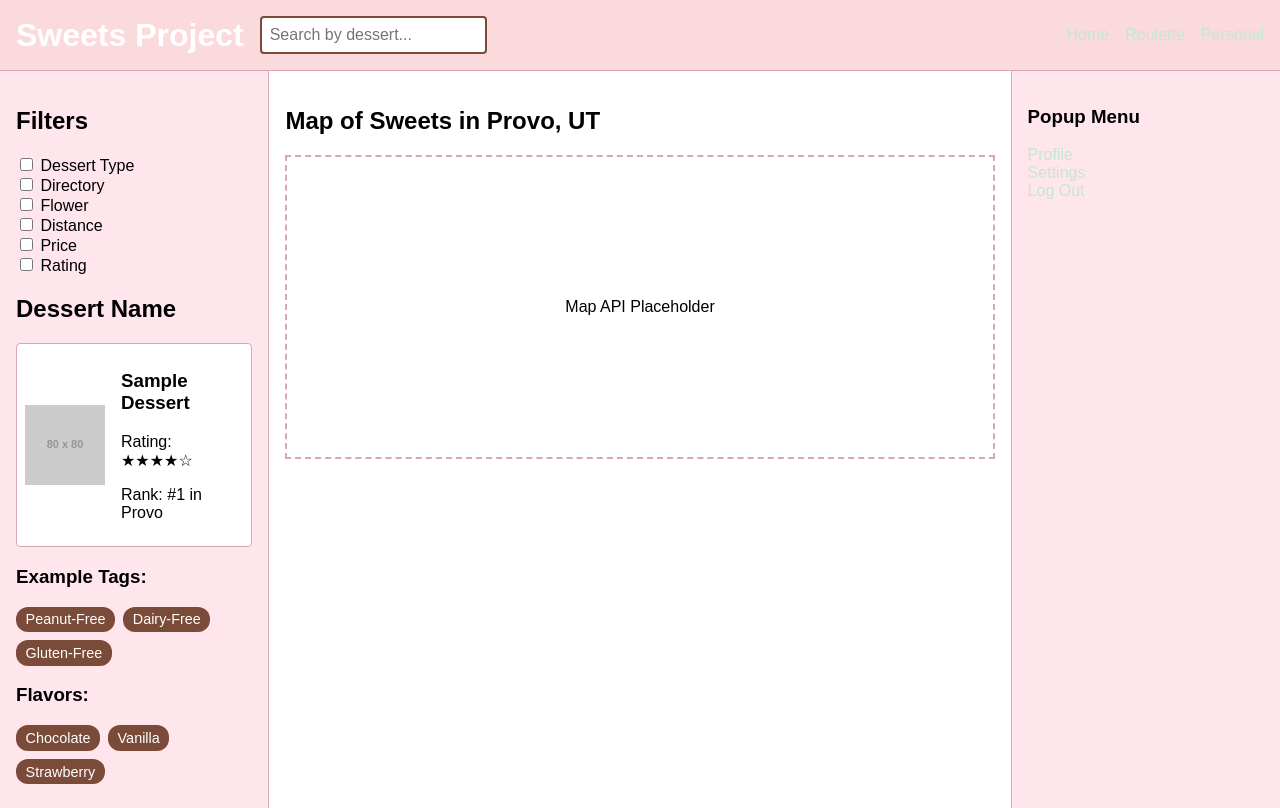
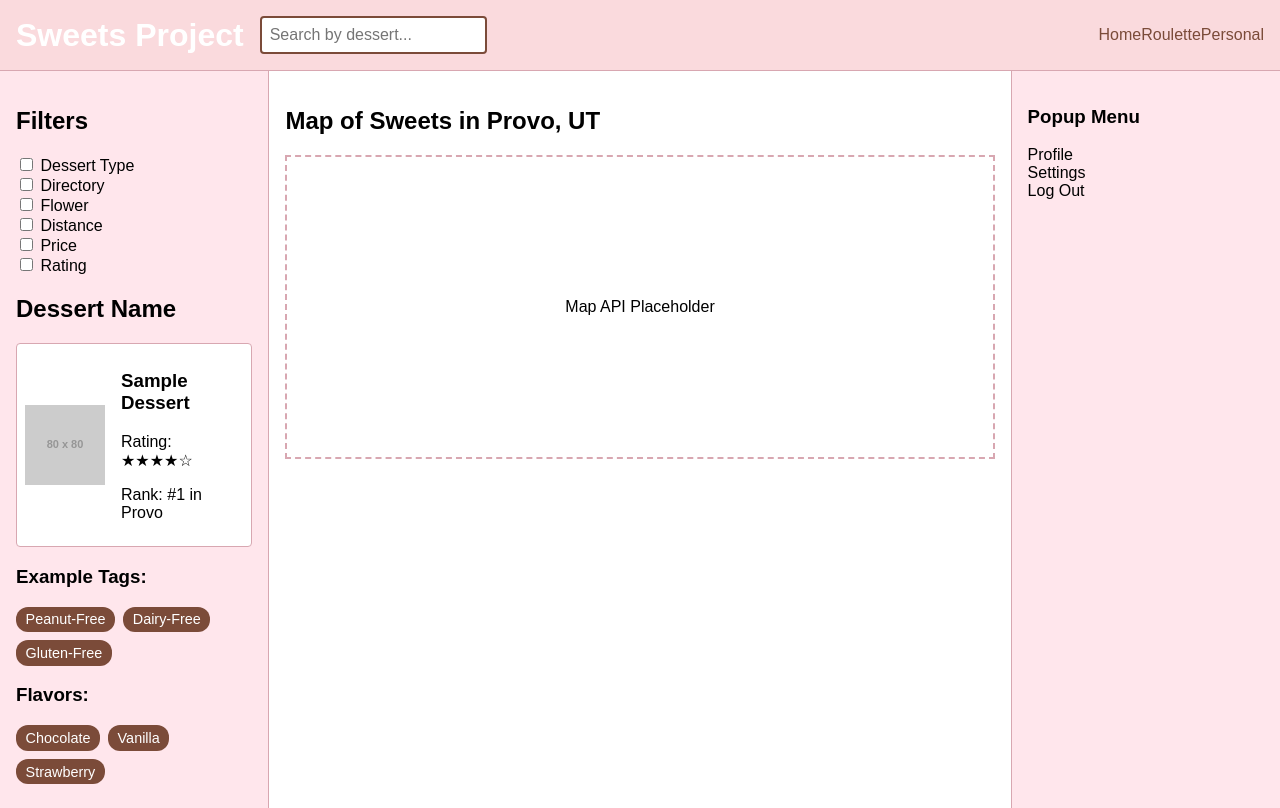
Before and after one commit to alexueda/sweets-project, a React (Create React App) app: page / in a window 1280 px wide. Built offline with nearby package versions, Linux system fonts and the light colour scheme; the HTML template or start-up script is replaced by a standard one.

Commit message:
fix some css to change the color of the words

```diff
--- a/src/components/Header.css
+++ b/src/components/Header.css
@@ -26,12 +26,12 @@
     border-radius: 4px;
   }
 
-  .nav-links {
-    display: flex;
-    gap: 1rem;
+  .nav-link {
+    text-decoration: none;
+    color: #7B4B39; /* Changed from Mint Green to Black for better contrast */
   }
 
   .nav-link {
     text-decoration: none;
-    color: #C2E7D9; /* Mint Green */
+    color: #7B4B39; /* Mint Green */
   }
--- a/src/components/PopupMenu.css
+++ b/src/components/PopupMenu.css
@@ -13,5 +13,5 @@
 
   .popup-link {
     text-decoration: none;
-    color: #C2E7D9; /* Mint Green */
+    color: #000000; /* Changed from Mint Green to Black for better contrast */
   }
```
